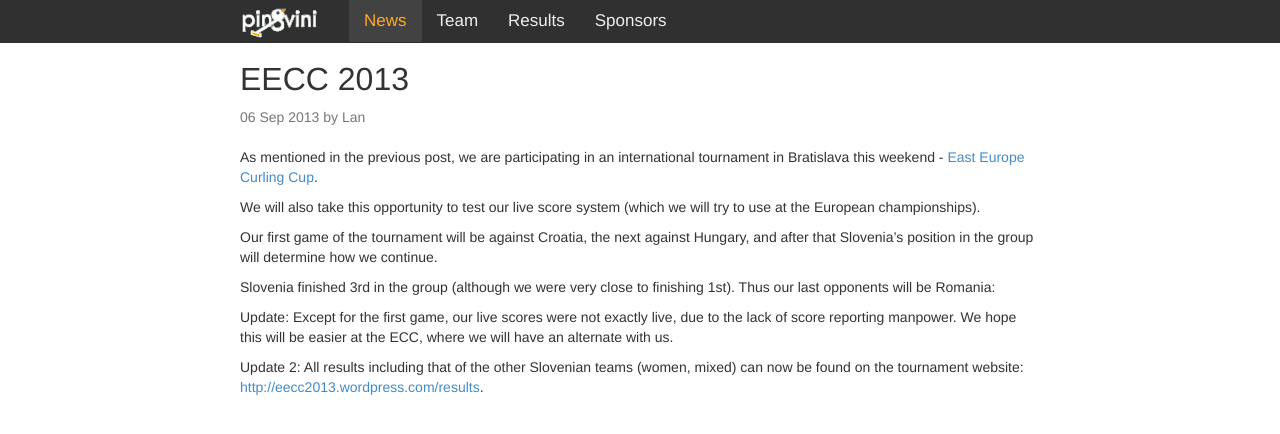
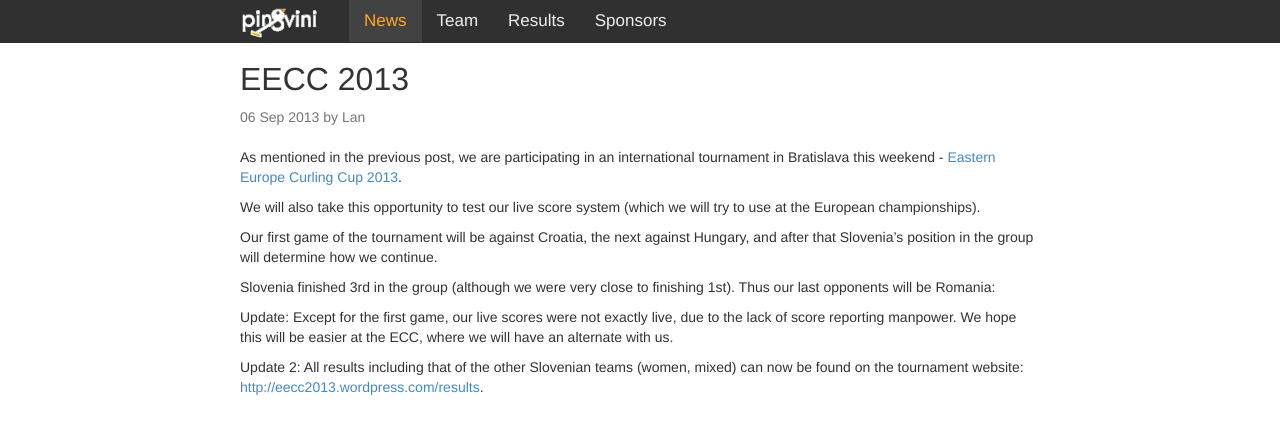
Before and after one commit to pingvini/pingvini.github.io, a Jekyll site: the page built from _posts/2013-09-06-eecc.md, in a window 1280 px wide. Shown: the top 434 px of the page. Built offline with Jekyll 4.4.1, drawn with Linux system fonts in a browser that asks for light colours; Markdown is read by kramdown in place of the engine named in the settings; comment, search, counter and statistics services are not loaded.

Commit message:
Fix name.

```diff
--- a/_posts/2013-09-06-eecc.md
+++ b/_posts/2013-09-06-eecc.md
@@ -5,7 +5,7 @@ author: Lan
 categories: news
 ---
 
-As mentioned in the previous post, we are participating in an international tournament in Bratislava this weekend - [East Europe Curling Cup](http://eecc2013.wordpress.com/).
+As mentioned in the previous post, we are participating in an international tournament in Bratislava this weekend - [Eastern Europe Curling Cup 2013](http://eecc2013.wordpress.com/).
 
 We will also take this opportunity to test our live score system (which we will try to use at the European championships).
 
```
